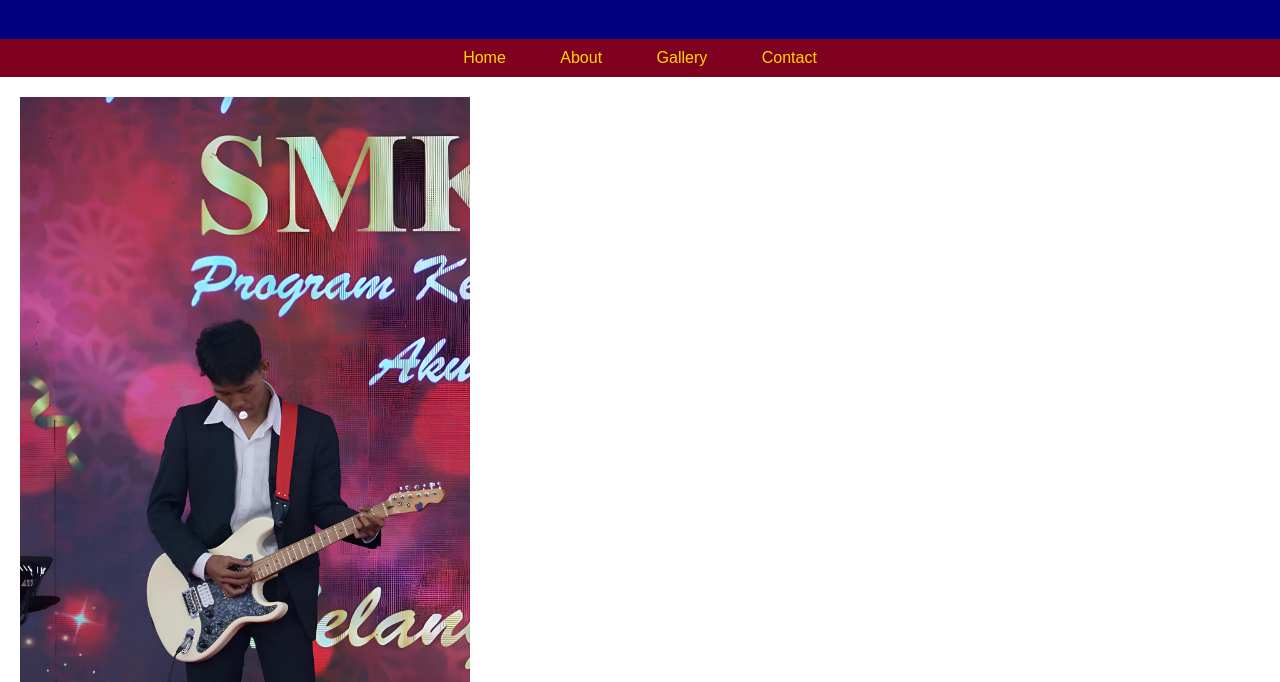
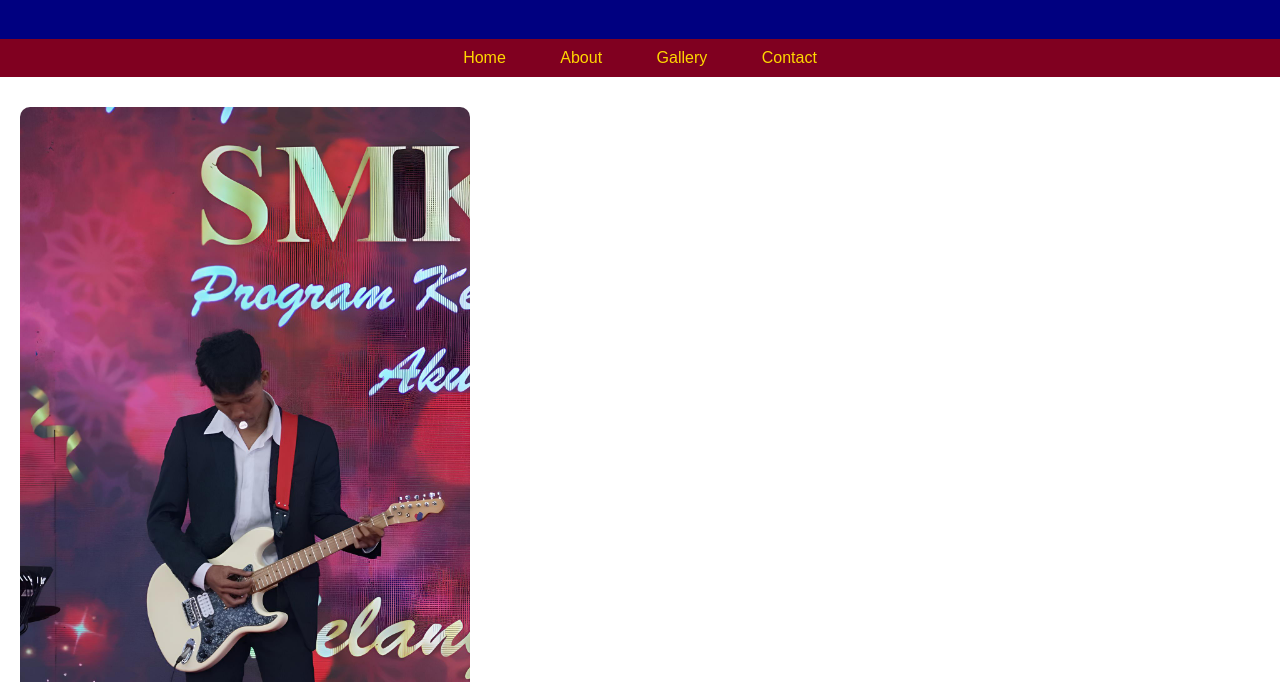
Before and after one commit to zikriirmdni50-coder/web-dzikri, a plain HTML site: page index.html in a window 1280 px wide. Shown: the part 118-800 px from the top of the page. Drawn offline with Linux system fonts and the light colour scheme.

Commit message:
Add files via upload

```diff
--- a/index.html
+++ b/index.html
@@ -5,6 +5,15 @@
   <meta name="viewport" content="width=device-width, initial-scale=1.0">
   <title>PENGERTIAN</title>
   <style>
+
+    img {
+      max-width: 100%; /* Biar ga lebih lebar dari layar */
+      height: auto;    /* Tinggi otomatis sesuai proporsi */
+      border-radius: 10px; /* opsional: sudut agak bulat */
+      margin: 10px 0;  /* kasih jarak atas bawah */
+    }
+
+
     body {
       font-family: Arial, sans-serif;
       margin: 0px;
```
Also changed, not shown: episode2.html (+8 -0 lines), episode3.html (+8 -0 lines).
